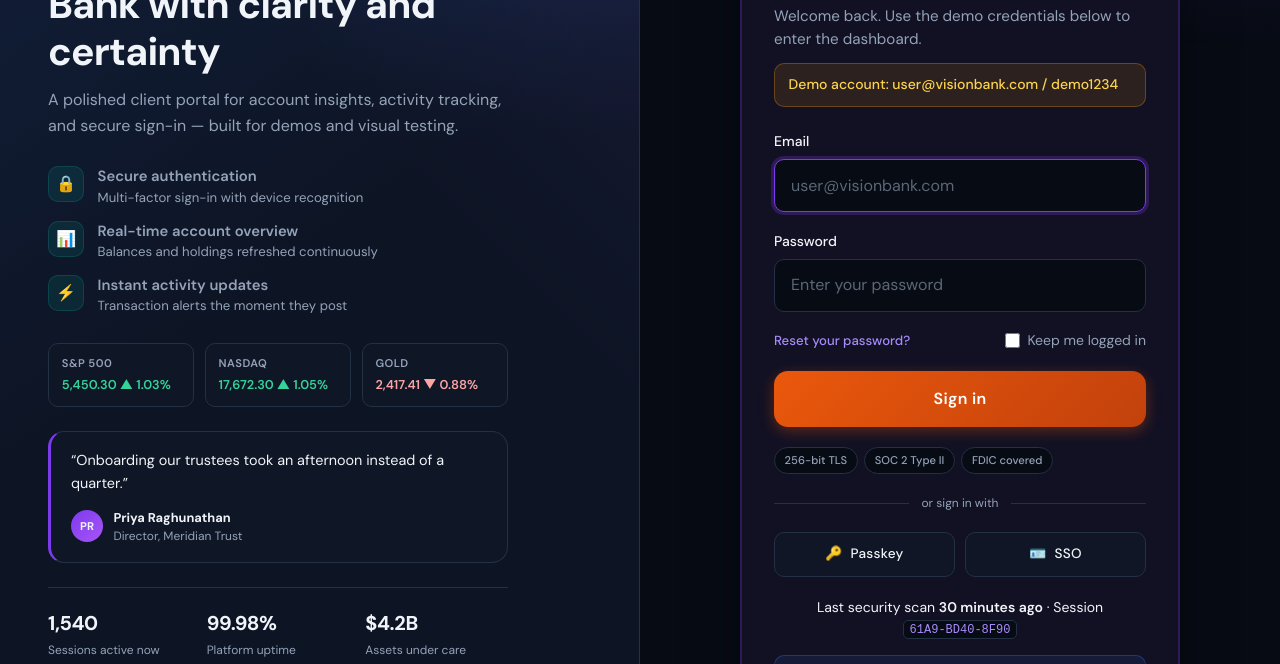
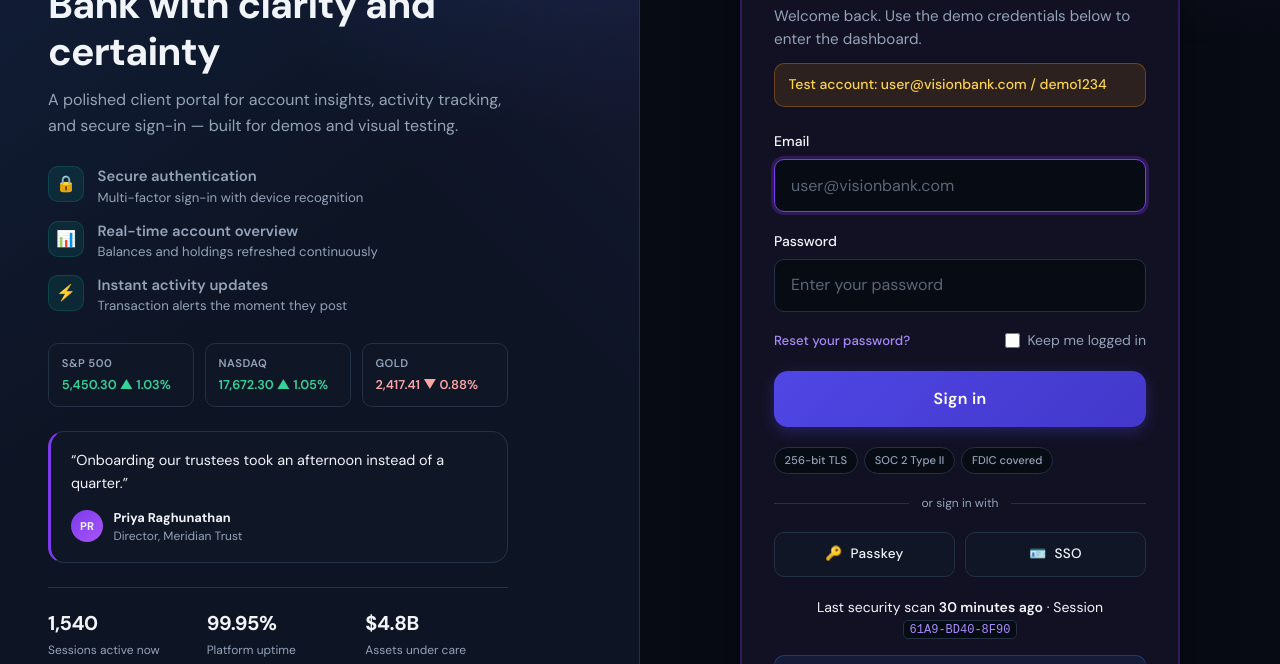
Before and after one commit to cjag93/cursor-figma, a website: page public/login.html in a window 1280 px wide. Shown: the part 271-935 px from the top of the page. Drawn offline with Linux system fonts and the light colour scheme.

Commit message:
Add Strict/Dynamic/Layout match-level demo tests and login UI tweaks.
Co-authored-by: Cursor <cursoragent@cursor.com>

```diff
--- a/public/css/styles.css
+++ b/public/css/styles.css
@@ -430,14 +430,14 @@ button,
   border: none;
   border-radius: 14px;
   letter-spacing: 0.02em;
-  background: linear-gradient(135deg, #ea580c 0%, #c2410c 100%);
+  background: linear-gradient(135deg, #4f46e5 0%, #4338ca 100%);
   color: white;
   font: inherit;
   font-weight: 600;
   cursor: pointer;
   text-decoration: none;
   transition: transform 0.15s ease, box-shadow 0.15s ease, filter 0.15s ease;
-  box-shadow: 0 4px 14px rgb(234 88 12 / 0.35);
+  box-shadow: 0 4px 14px rgb(79 70 229 / 0.35);
 }
 
 button:hover,
--- a/public/login.html
+++ b/public/login.html
@@ -87,11 +87,11 @@
                 <span class="hero-metric-label">Sessions active now</span>
               </div>
               <div class="hero-metric">
-                <span class="hero-metric-value">99.98%</span>
+                <span class="hero-metric-value">99.95%</span>
                 <span class="hero-metric-label">Platform uptime</span>
               </div>
               <div class="hero-metric">
-                <span class="hero-metric-value">$4.2B</span>
+                <span class="hero-metric-value">$4.8B</span>
                 <span class="hero-metric-label">Assets under care</span>
               </div>
             </div>
@@ -119,7 +119,7 @@
               Welcome back. Use the demo credentials below to enter the dashboard.
             </p>
 
-            <p class="demo-hint">Demo account: user@visionbank.com / demo1234</p>
+            <p class="demo-hint">Test account: user@visionbank.com / demo1234</p>
 
             <div
               id="login-error"
```
Also changed, not shown: tests/match-levels.visual.spec.ts (added, +19 -0 lines).
